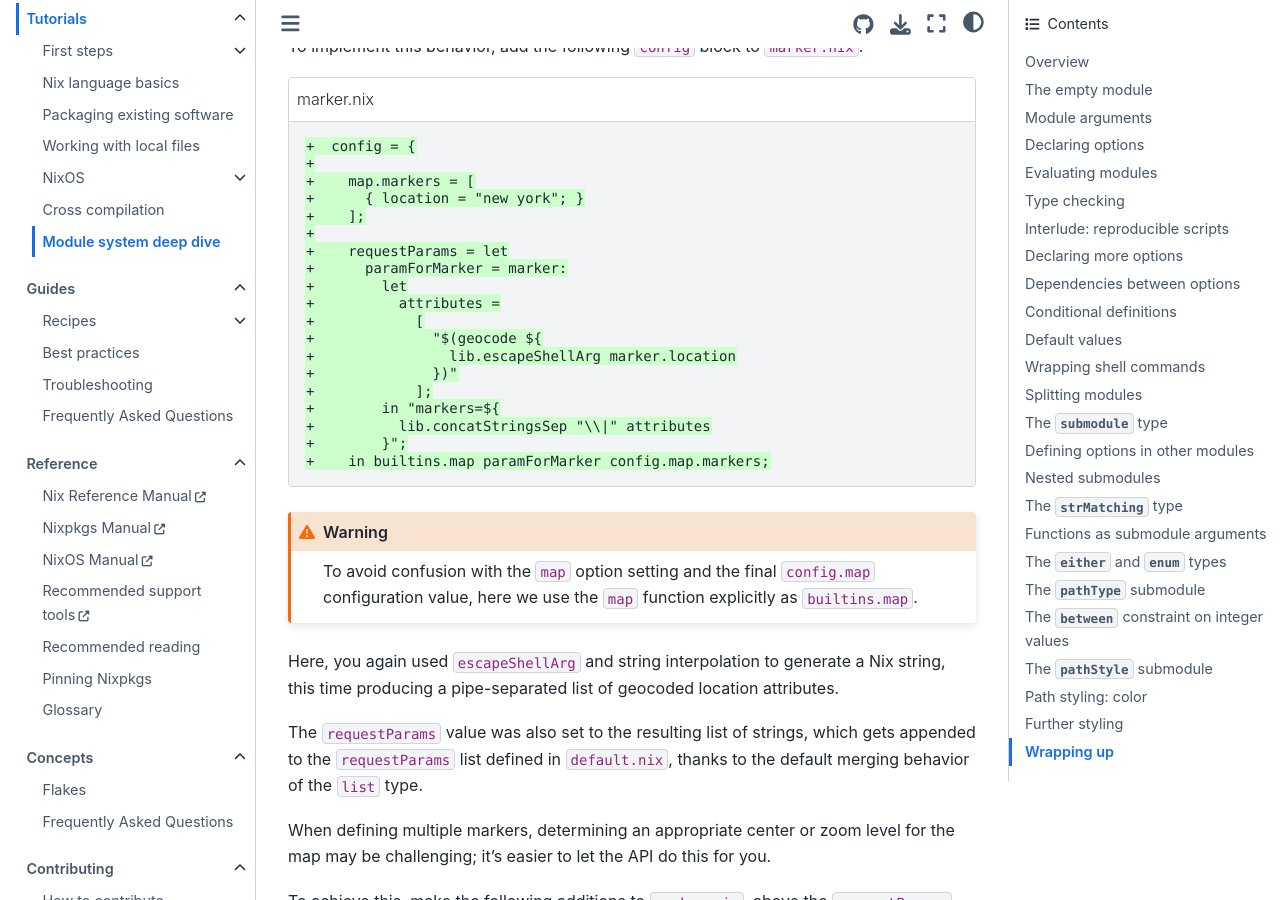
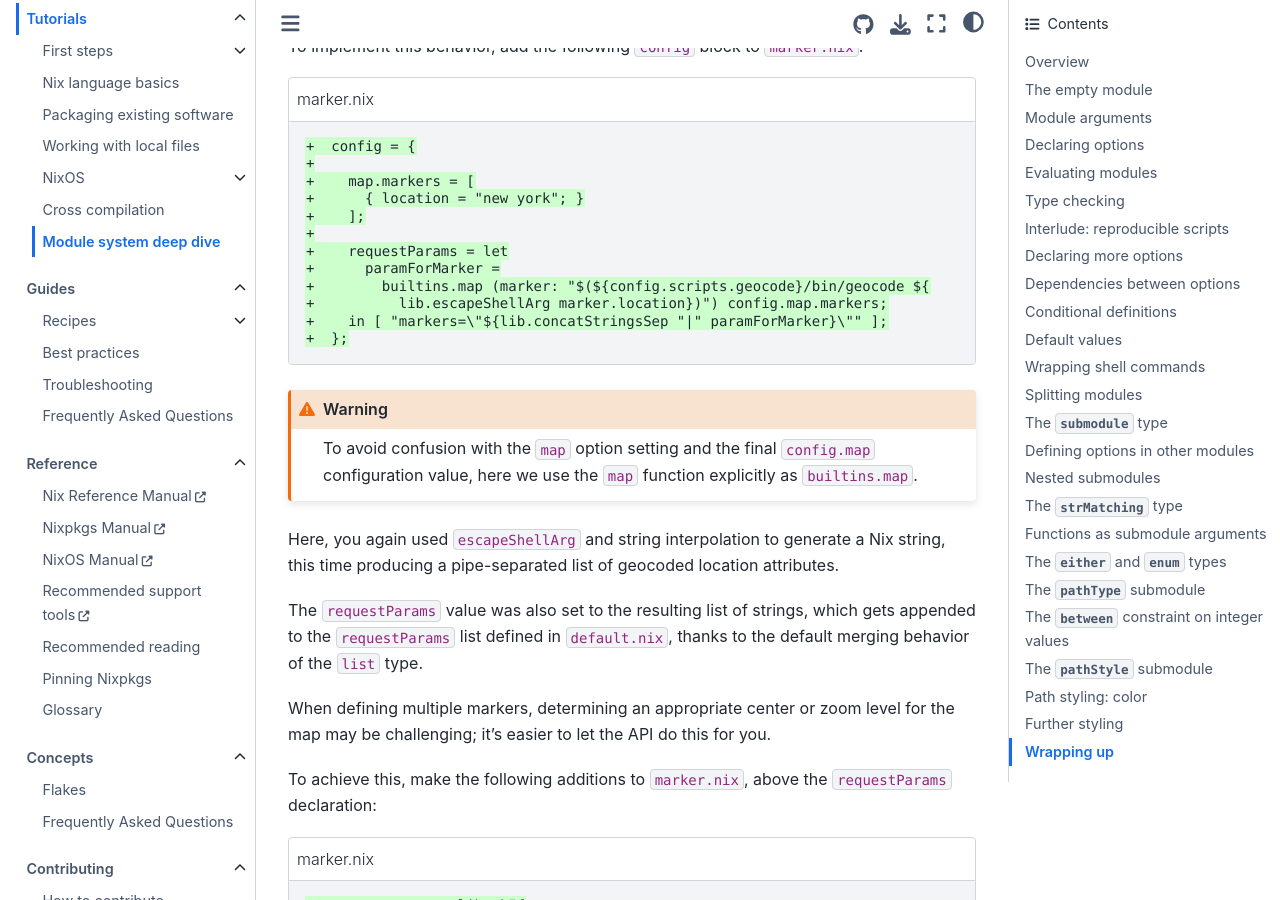
Before and after one commit to NixOS/nix.dev, a Sphinx documentation site: the page built from source/tutorials/module-system/module-system.md, in a window 1280 px wide and 900 px high, scrolled down 15296 px. Built offline with Sphinx 7.4.7 and the Sphinx Book theme 1.1.4, drawn with Linux system fonts in a browser that asks for light colours.

Commit message:
tutorial: Fix the markers to build and concatenate (#816)
The current code has a number of issues.

1. realising the code results in:

``
markers=$(geocode 'New York') size=640x640 scale=2 zoom=7 ...
        ^-------------------^ SC2046 (warning): Quote this to prevent
        word splitting.
``

2.
``
$(geocode ${lib.escapeShellArg marker.location})"
``

Assumes that geocode has been added to the PATH so replace with

``
${config.scripts.geocode}/bin/geocode
``

as per previous examples.

3.
``
  in "markers=${ lib.concatStringsSep "\\|" attributes}";
in builtins.map paramForMarker config.map.markers;
``

The ordering of this actually creates multiple ``[markers =]``
parameters and does not use the concatenation string to join the
attributes together (in effect there is only 1 attribute per call) to
map, and 1 new ``marker`` created.

Signed-off-by: Brian McGillion <bmg.avoin@gmail.com>

````diff
--- a/source/tutorials/module-system/module-system.md
+++ b/source/tutorials/module-system/module-system.md
@@ -602,18 +602,11 @@ To implement this behavior, add the following `config` block to `marker.nix`:
 +    ];
 +
 +    requestParams = let
-+      paramForMarker = marker:
-+        let
-+          attributes =
-+            [
-+              "$(geocode ${
-+                lib.escapeShellArg marker.location
-+              })"
-+            ];
-+        in "markers=${
-+          lib.concatStringsSep "\\|" attributes
-+        }";
-+    in builtins.map paramForMarker config.map.markers;
++      paramForMarker =
++        builtins.map (marker: "$(${config.scripts.geocode}/bin/geocode ${
++          lib.escapeShellArg marker.location})") config.map.markers;
++    in [ "markers=\"${lib.concatStringsSep "|" paramForMarker}\"" ];
++  };
 ```
 
 :::{warning}
````
